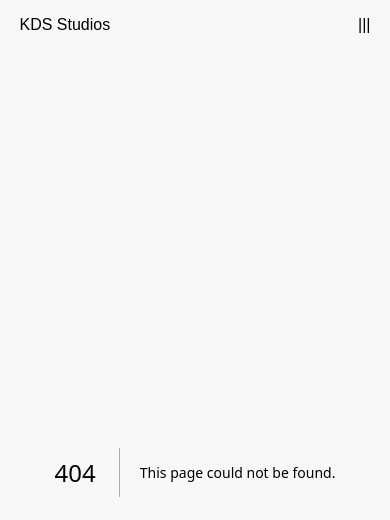
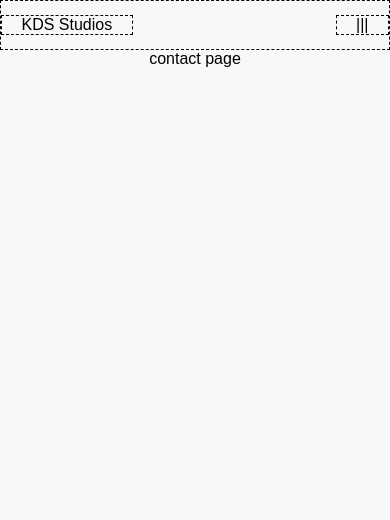
Before and after one commit to kimispencer/kds-studios, a Next.js app: page /contact in a window 390 px wide. Before the commit this address had no page. Shown: the top 520 px of the page. Built offline with nearby package versions, Linux system fonts and the light colour scheme; a web font is replaced by a local one.

Commit message:
fix ProjectGrid overflow and add hamburgerBtn toggle

```diff
--- a/components/Nav.tsx
+++ b/components/Nav.tsx
@@ -20,6 +20,7 @@ const NAV_ITEMS =
   [
     { to: "/" , name: "Work" },
     { to: "/about" , name: "About" },
+    { to: "/contact" , name: "Contact" },
   ]
 
 export default function Nav() {
@@ -61,7 +62,10 @@ export default function Nav() {
           }
         </div>
       </div>
-      <span className={styles.hamburgerBtn} onClick={() => setMobileOpen(!isMobileOpen)}>|||</span>
+      <div className={styles.hamburgerBtn} onClick={() => setMobileOpen(!isMobileOpen)}>
+        <span className={styles.openBtn}>|||</span>
+        <span className={styles.closeBtn}>X</span>
+      </div>
     </nav>
   )
 }
--- a/components/ProjectTile.tsx
+++ b/components/ProjectTile.tsx
@@ -13,7 +13,7 @@ export default function ProjectTile() {
         <figure className={styles.figure}>
           <Image
             alt=""
-            src="https://loremflickr.com/320/240"
+            src="https://loremflickr.com/400/400"
             fill
             // placeholder="blur"
             className={concatClassnames(
--- /dev/null
+++ b/pages/contact.tsx
@@ -0,0 +1,14 @@
+const Contact = () => {
+  return (
+    <>
+    <p>contact page</p>
+    </>
+  )
+}
+export default Contact
+
+// export default function Contact() {
+//   return (
+//     <></>
+//   )
+// }
--- a/styles/Layout.module.scss
+++ b/styles/Layout.module.scss
@@ -9,6 +9,8 @@
   padding-top: $navBar_height;
   min-height: 100vh;
   background-color: $backgroundColor;
+  padding-right: 5vw;
+  padding-left: $layoutSpacing;
 }
 
 // .description {
--- a/styles/NavBar.module.scss
+++ b/styles/NavBar.module.scss
@@ -10,18 +10,18 @@
   display: flex;
   align-items: center;
   justify-content: space-between;
-  padding: 0 5vw;
+  border: 1px dashed;
   background-color: $backgroundColor;
 }
 
 .navLink {
-  margin: 0 $defaultMargin;
   font-size: 32px;
   line-height: 1.6em;
   display: flex;
   justify-content: center;
   width: 100%;
   color: $fontColor;
+  border: 1px dashed;
 }
 
 .navLinks {
@@ -44,7 +44,20 @@
   overflow-y: hidden;
 }
 
+.logo, .hamburgerBtn {
+  padding: 0 5vw;
+  border: 1px dashed;
+}
+
 .mobileOpen {
+  .hamburgerBtn {
+    .openBtn {
+      display: none;
+    }
+    .closeBtn {
+      display: block;
+    }
+  }
   .navLink {
     animation: fadeIn 1000ms;
   }
@@ -59,6 +72,14 @@
   }
 }
 .mobileClosed {
+  .hamburgerBtn {
+    .openBtn {
+      display: block;
+    }
+    .closeBtn {
+      display: none;
+    }
+  }
   .navLinks {
     left: 100%;
   }
@@ -73,11 +94,16 @@
   .hamburgerBtn {
     display: none;
   }
+  .logo {
+    padding: 0;
+    margin: 0 $defaultSpacing;
+  }
   .navLink {
     font-size: $desktopFontSize;
     line-height: $desktopFontSize;
     display: unset;
     width: auto;
+    margin: 0 $defaultSpacing;
   }
   .navLinks {
     position: static;
--- a/styles/ProjectGrid.module.scss
+++ b/styles/ProjectGrid.module.scss
@@ -3,16 +3,17 @@
 .projectGrid {
   border: 1px dashed blue;
   display: grid;
+  grid-gap: 1rem;
   grid-template-columns: repeat(1, minmax(0.5fr, 1fr));
   // grid-template-columns: repeat(auto-fill, minmax(var(--auto-grid-min-size), 1fr));
   // --auto-grid-min-size: 100vw;
-  grid-gap: 1rem;
+  width: 100%;
 }
 
 /* Large Tablet or Desktop */
 @media screen and (min-width: $desktop_breakpoint) {
   .projectGrid {
     border-color: red;
-    grid-template-columns: repeat(2, 50%);
+    grid-template-columns: repeat(2, 0.5fr);
   }
 }
--- a/styles/variables.scss
+++ b/styles/variables.scss
@@ -19,7 +19,8 @@ $navBar_height: 50px;
 $desktopFontSize: 14px;
 
 // Spacing
-$defaultMargin: 20px;
+$defaultSpacing: 20px;
+$layoutSpacing: 5vw;
 
 // Animations
 @keyframes fadeIn {
```
